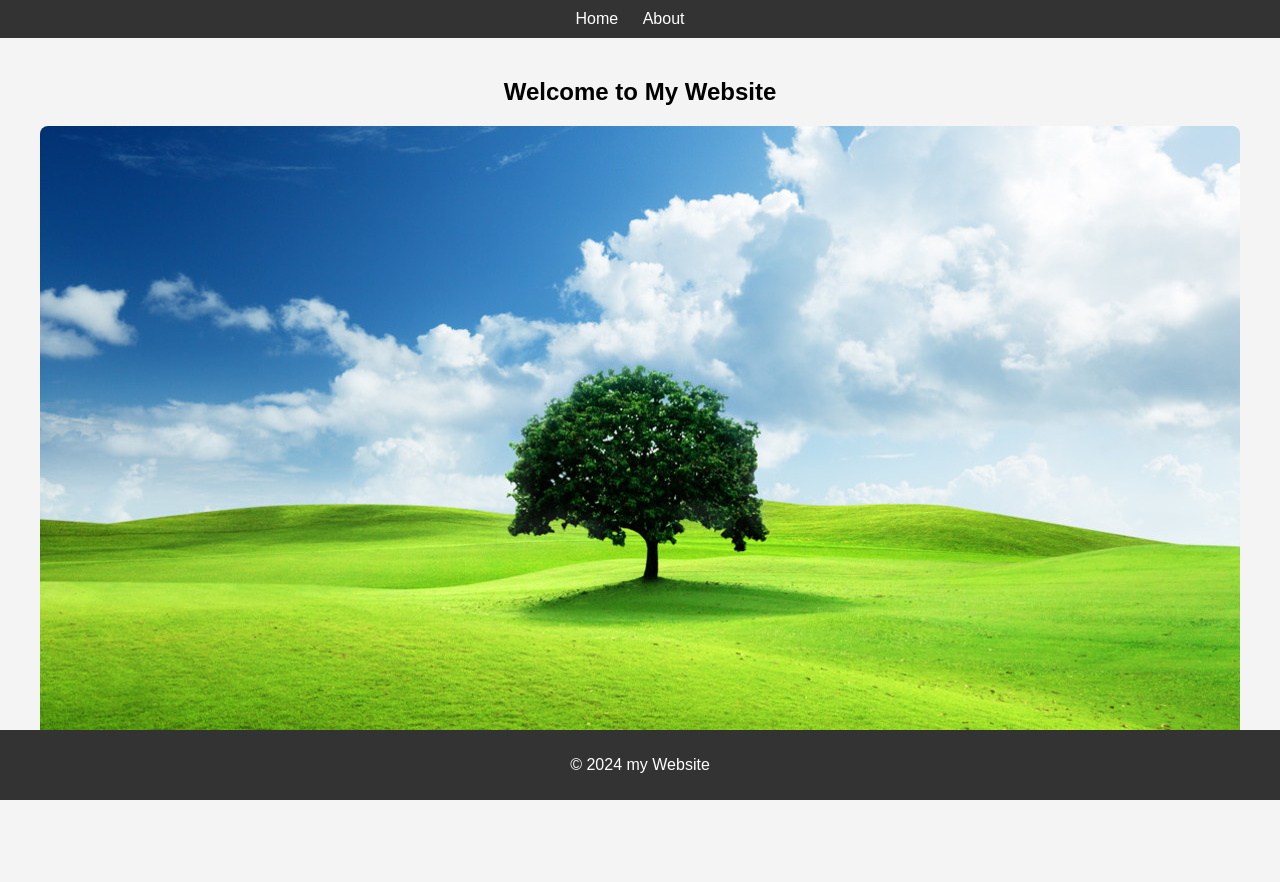
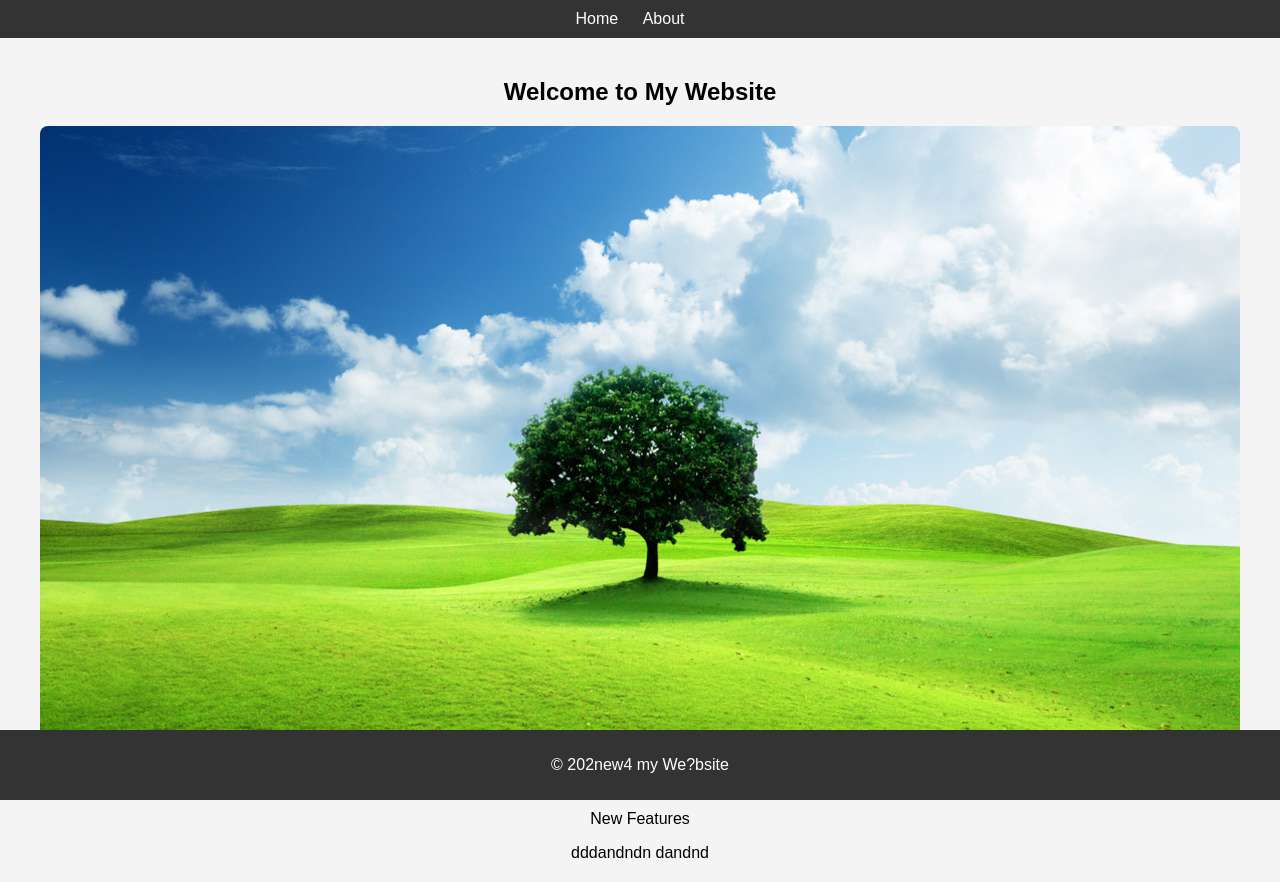
Before and after one commit to nathanr07/Test-Version-Control, a plain HTML site: page index.html in a window 1280 px wide. Before the commit the page ends 830 px from the top, so only its background shows below. Drawn offline with Linux system fonts and the light colour scheme.

Commit message:
Added Features

```diff
--- a/index.html
+++ b/index.html
@@ -22,11 +22,13 @@
             <p>This is a simple website that I created using HTML and CSS.</p>
         </section>
         <p>
-
+            New Features
         </p>
+        dddandndn
+        dandnd
     </main>
     <footer>
-        <p>&copy; 2024 my Website</p>
+        <p>&copy; 202new4 my We?bsite</p>
     </footer>
 </body>
 </html>
```
